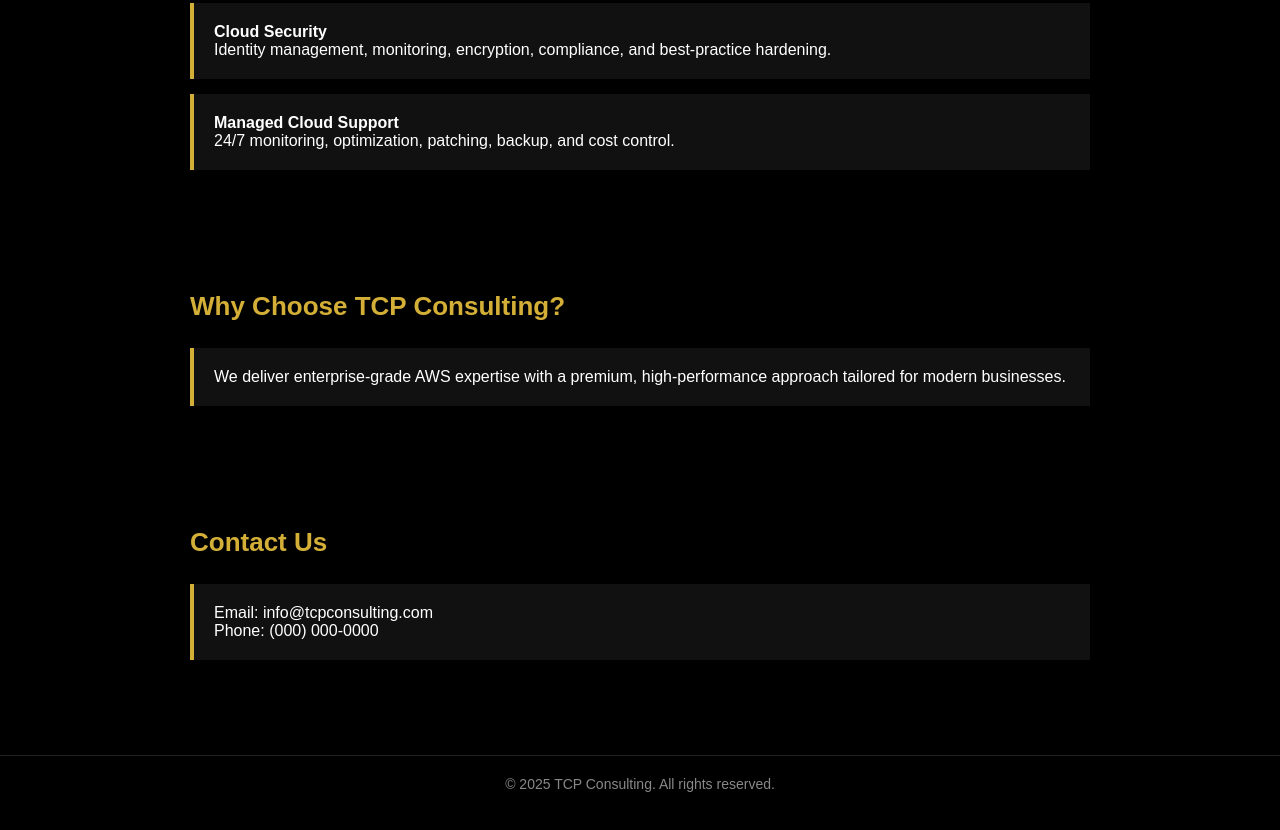
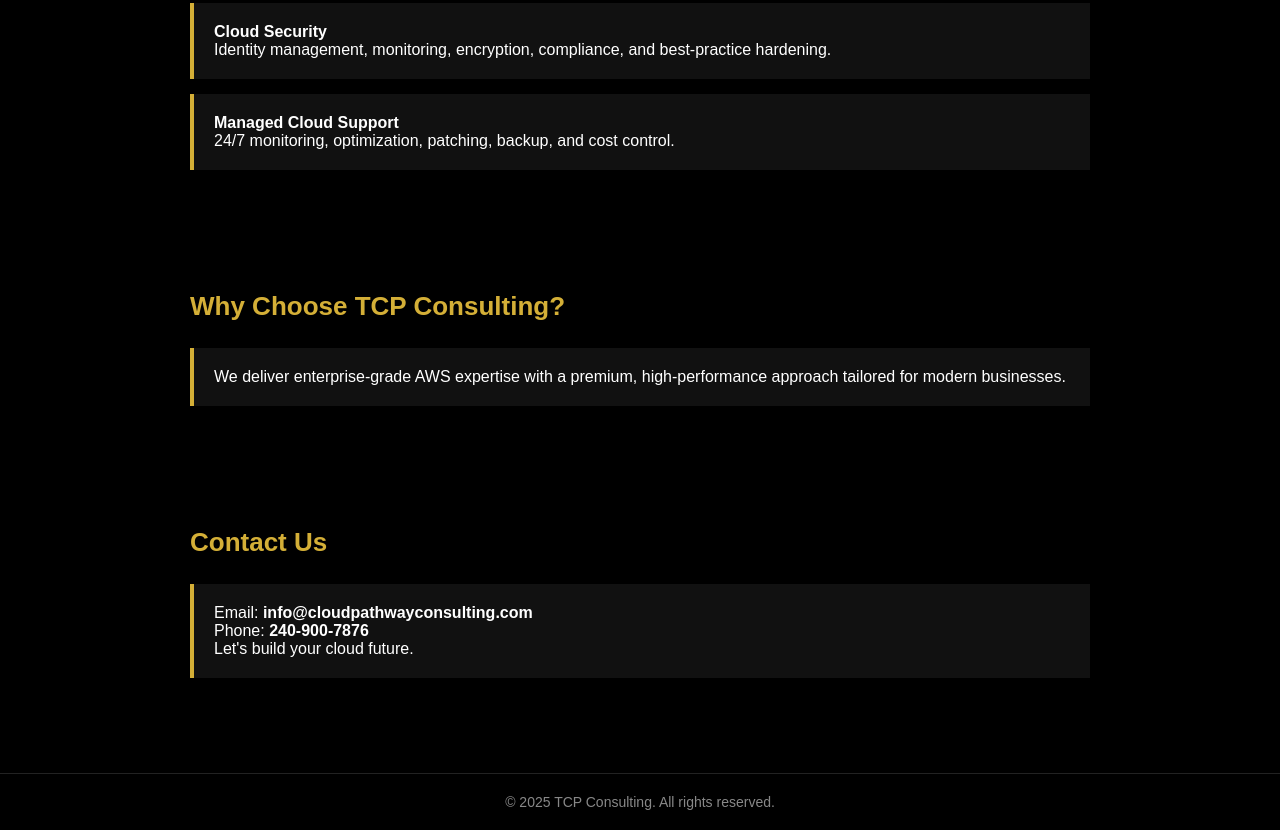
Before and after one commit to Radjounb/tcp-consulting, a plain HTML site: page index.html in a window 1280 px wide. Shown: the part 600-1430 px from the top of the page. Drawn offline with Linux system fonts and the light colour scheme.

Commit message:
Update contact information in index.html

```diff
--- a/index.html
+++ b/index.html
@@ -35,8 +35,9 @@
 <section>
     <h3>Contact Us</h3>
     <div class="card">
-        Email: info@tcpconsulting.com<br>
-        Phone: (000) 000-0000
+        Email: <strong>info@cloudpathwayconsulting.com</strong><br>
+        Phone: <strong>240-900-7876</strong><br>
+        Let's build your cloud future.
     </div>
 </section>
 
```
